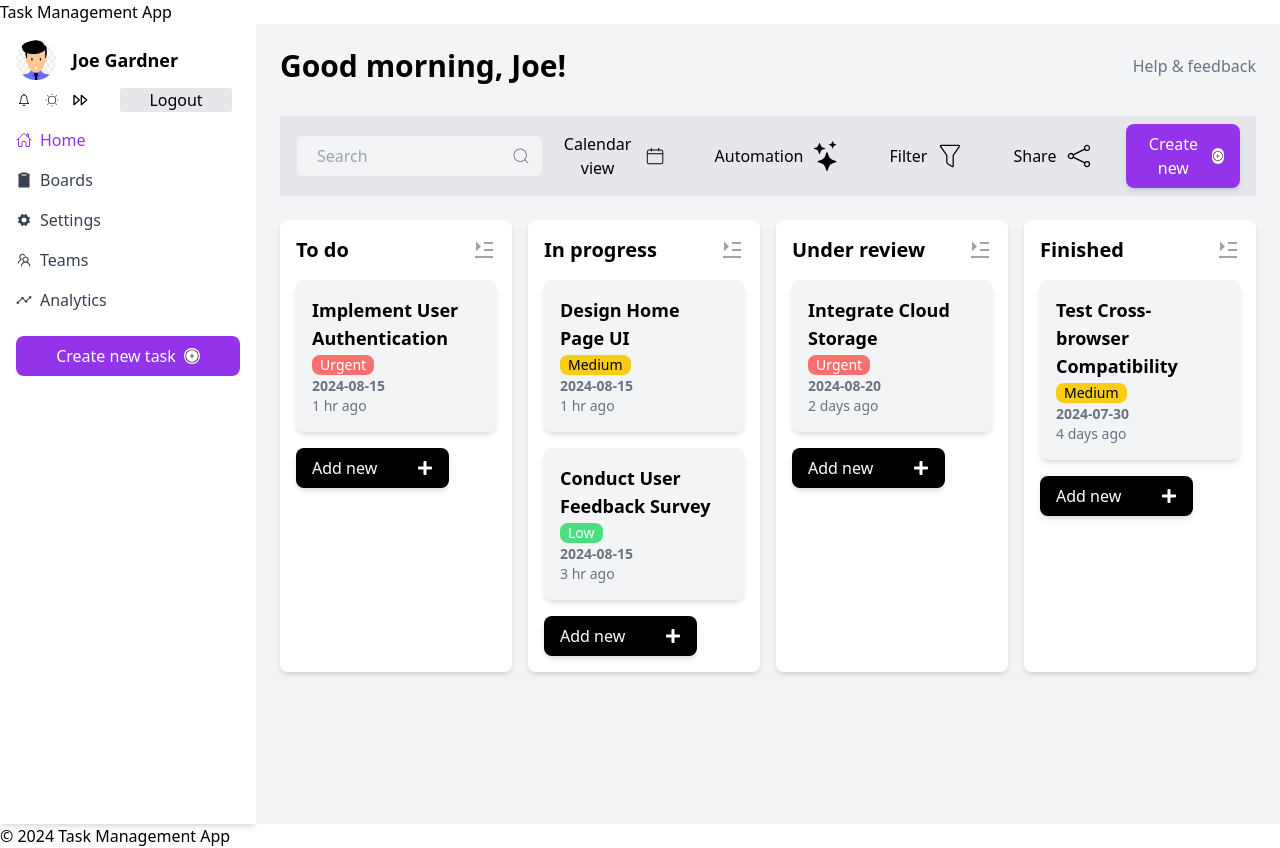
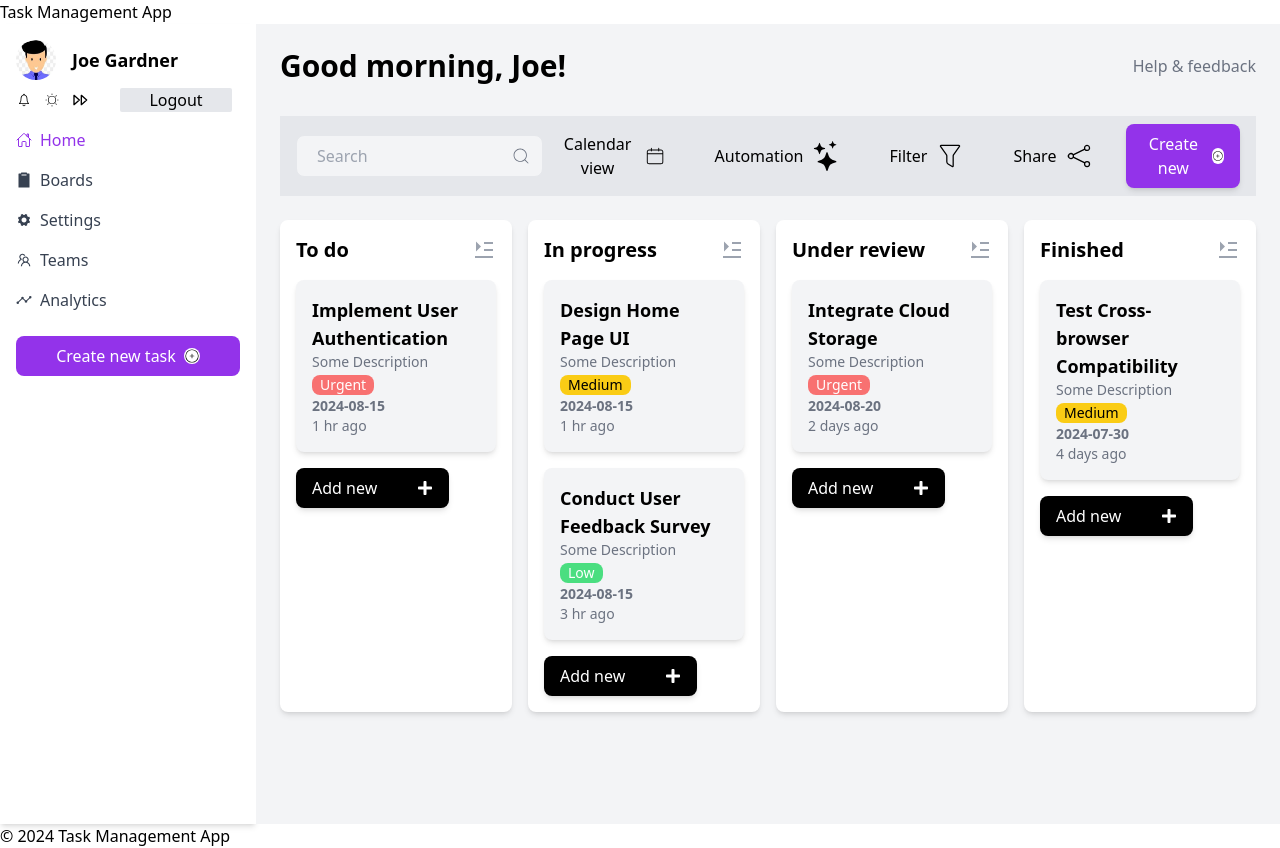
Before and after one commit to GreatnessGrace/Task-Manager, a Next.js app in the folder my-task-app/: page /task in a window 1280 px wide. Built offline with nearby package versions, Linux system fonts and the light colour scheme.

Commit message:
task board description

```diff
--- a/my-task-app/src/app/components/TaskBoard.tsx
+++ b/my-task-app/src/app/components/TaskBoard.tsx
@@ -36,10 +36,10 @@ const TaskBoard: React.FC = () => {
         </div>
       </div>
       <div className="flex space-x-4">
-        <TaskColumn title="To do" tasks={[{ id: 1, title: 'Implement User Authentication', priority: 'Urgent', date: '2024-08-15', time: '1 hr ago' }, /* more tasks */]} />
-        <TaskColumn title="In progress" tasks={[{ id: 2, title: 'Design Home Page UI', priority: 'Medium', date: '2024-08-15', time: '1 hr ago' },{ id: 3, title: 'Conduct User Feedback Survey', priority: 'Low', date: '2024-08-15', time: '3 hr ago' }, /* more tasks */]} />
-        <TaskColumn title="Under review" tasks={[{ id: 4, title: 'Integrate Cloud Storage', priority: 'Urgent', date: '2024-08-20', time: '2 days ago' }, /* more tasks */]} />
-        <TaskColumn title="Finished" tasks={[{ id: 5, title: 'Test Cross-browser Compatibility', priority: 'Medium', date: '2024-07-30', time: '4 days ago' }, /* more tasks */]} />
+        <TaskColumn title="To do" tasks={[{ id: 1, title: 'Implement User Authentication', description:"Some Description", priority: 'Urgent', date: '2024-08-15', time: '1 hr ago' }, /* more tasks */]} />
+        <TaskColumn title="In progress" tasks={[{ id: 2, title: 'Design Home Page UI',  description:"Some Description", priority: 'Medium', date: '2024-08-15', time: '1 hr ago' },{ id: 3, title: 'Conduct User Feedback Survey',description:"Some Description", priority: 'Low', date: '2024-08-15', time: '3 hr ago' }, /* more tasks */]} />
+        <TaskColumn title="Under review" tasks={[{ id: 4, title: 'Integrate Cloud Storage',description:"Some Description", priority: 'Urgent', date: '2024-08-20', time: '2 days ago' }, /* more tasks */]} />
+        <TaskColumn title="Finished" tasks={[{ id: 5, title: 'Test Cross-browser Compatibility',description:"Some Description", priority: 'Medium', date: '2024-07-30', time: '4 days ago' }, /* more tasks */]} />
       </div>
     </div>
   );
```
